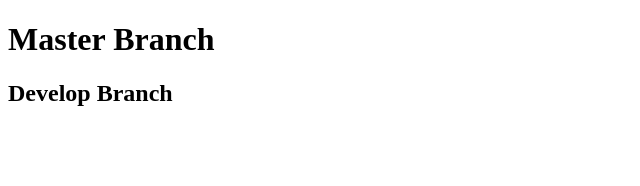
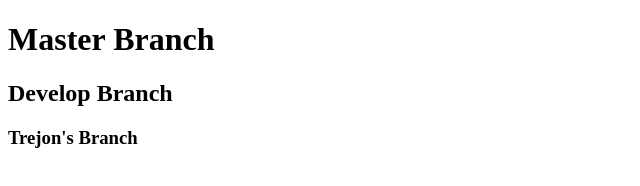
Before and after one commit to Trejon-Hughes/teamGit, a plain HTML site: page index.html in a window 1280 px wide. Shown: the whole page, without its empty margins (0-640 px from the left). Drawn offline with Linux system fonts and the light colour scheme.

Commit message:
Trejon's branch

```diff
--- a/index.html
+++ b/index.html
@@ -9,5 +9,6 @@
 <body>
     <h1>Master Branch</h1>
     <h2>Develop Branch</h2>
+    <h3>Trejon's Branch</h3>
 </body>
 </html>
```
